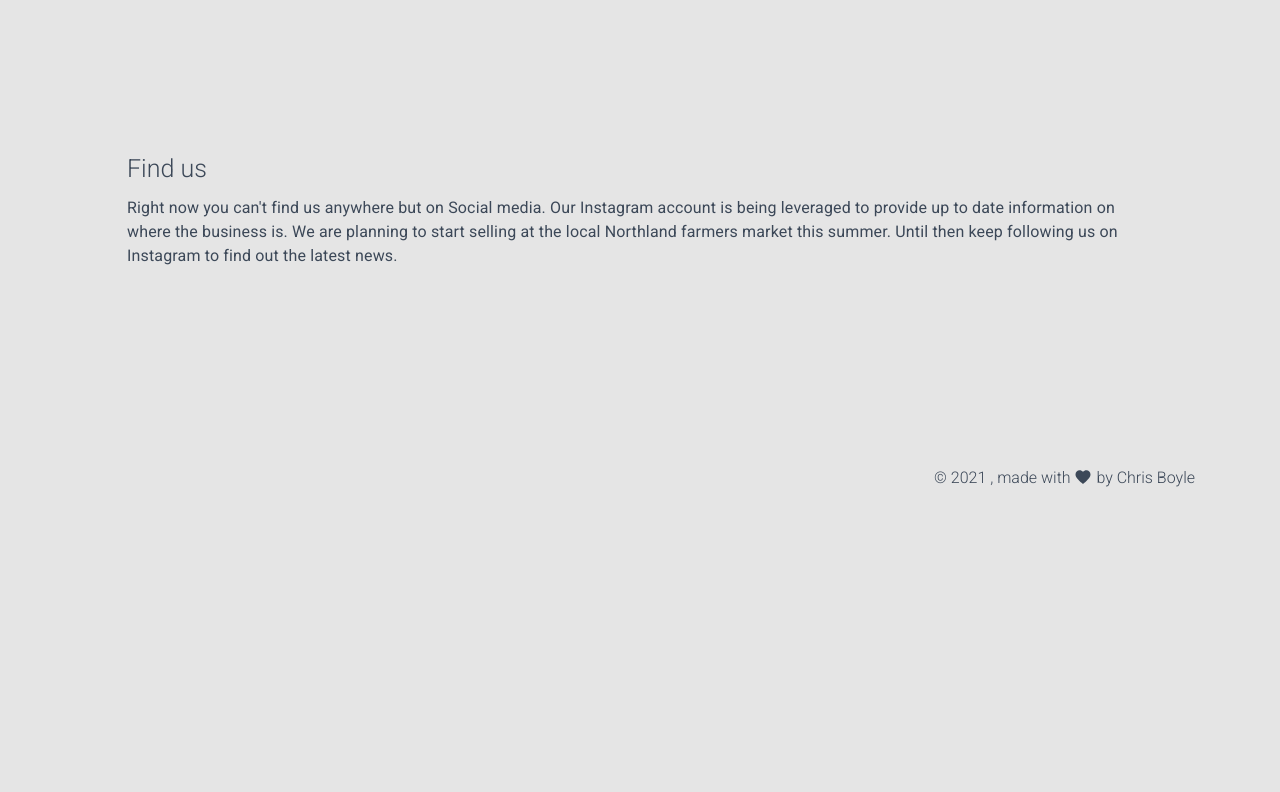
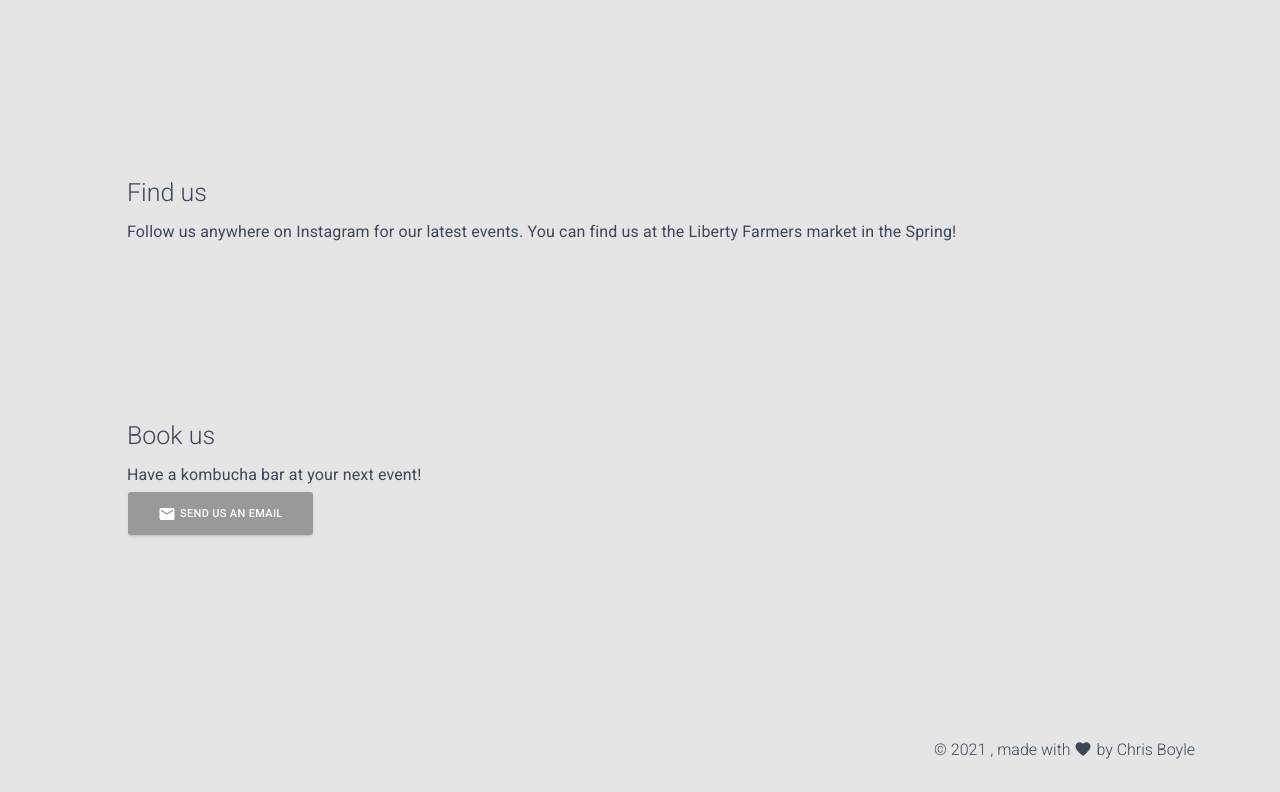
Before and after one commit to ETS-ReactNative5/DailyCulture, a Next.js app: page /about in a window 1280 px wide. Shown: the part 513-1305 px from the top of the page. Before the commit the page ends 1033 px from the top, so only its background shows below. Built offline with nearby package versions, Linux system fonts and the light colour scheme; no server answers.

Commit message:
Kombucha bar info and contact and about

```diff
--- a/pages/about.js
+++ b/pages/about.js
@@ -3,13 +3,15 @@ import React from 'react';
 import { makeStyles } from '@material-ui/core/styles';
 
 // @material-ui/icons
+import Email from '@material-ui/icons/Email';
 
 // core components
 import GridContainer from 'components/Grid/GridContainer.js';
 import Layout from '../components/layout';
 import HeaderLinks from 'components/Header/HeaderLinks.js';
+import Button from 'components/CustomButtons/Button.js';
 
-import styles from '../styles/jss/nextjs-material-kit/pages/componentsSections/typographyStyle'
+import styles from '../styles/jss/nextjs-material-kit/pages/componentsSections/typographyStyle';
 import { Typography } from '@material-ui/core';
 
 const useStyles = makeStyles(styles);
@@ -37,22 +39,40 @@ export default function About() {
                     found was a passion to create and share. As I shared more
                     with family and friends I also had the urge to share with my
                     larger community. This sparked the idea to start Daily
-                    Culture. As a company we strive to make our community
+                    Culture. As a company, we strive to make our community
                     healthier using the best ingredients we can find. From cold
                     pressed juices, to organic fruits and herbs. No detail is
-                    too small to create a drink to satisfy the soul.
+                    too small to create a drink to satisfy the soul. What you
+                    drink matters!
                   </Typography>
                 </div>
                 <div className={classes.typo}>
                   <h3>Find us</h3>
                   <Typography>
-                    Right now you can't find us anywhere but on Social media.
-                    Our Instagram account is being leveraged to provide up to
-                    date information on where the business is. We are planning
-                    to start selling at the local Northland farmers market this
-                    summer. Until then keep following us on Instagram to find
-                    out the latest news.
+                    Follow us anywhere on Instagram for our latest events. You
+                    can find us at the Liberty Farmers market in the Spring!
                   </Typography>
+                </div>
+
+                <div className={classes.typo}>
+                  <h3>Book us</h3>
+                  <Typography>
+                    Have a kombucha bar at your next event!
+                  </Typography>
+                  <Button
+                    variant='contained'
+                    target='_blank'
+                    rel='noopener noreferrer'
+                    href={`mailto:dailyculturekc@gmail.com`}
+                  >
+                    <Email className={classes.icons} />
+                    <Typography
+                      variant='button'
+                      style={{ fontSize: '0.69rem' }}
+                    >
+                      Send Us an Email
+                    </Typography>
+                  </Button>
                 </div>
               </GridContainer>
             </div>
--- a/pages/contact.js
+++ b/pages/contact.js
@@ -31,6 +31,10 @@ export default function Contact() {
               </div>
               <GridContainer>
                 <div className={classes.typo}>
+                  <h2>
+                    Book a kombucha bar for your next event or have something
+                    else to tell us.
+                  </h2>
                   <h3>Send us a message on Instagram</h3>
                   <Button
                     href='https://www.instagram.com/daily.culture.kc'
```
